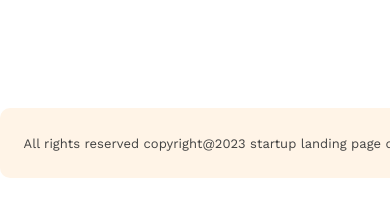
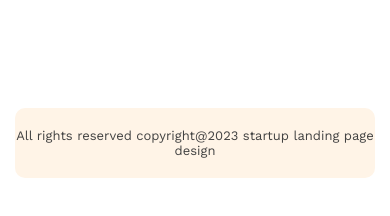
Before and after one commit to iamsajibbd/html-css-responsive-101, a plain HTML site: page index.html in a window 390 px wide. Shown: the part 7073-7289 px from the top of the page. Drawn offline with nearby package versions, Linux system fonts and the light colour scheme.

Commit message:
all file add

```diff
--- a/css/style.css
+++ b/css/style.css
@@ -349,7 +349,7 @@ footer{
 
 footer{
     margin: 0 auto;
-    width: 450px;
+    width: 360px;
 }
 }
 
```
